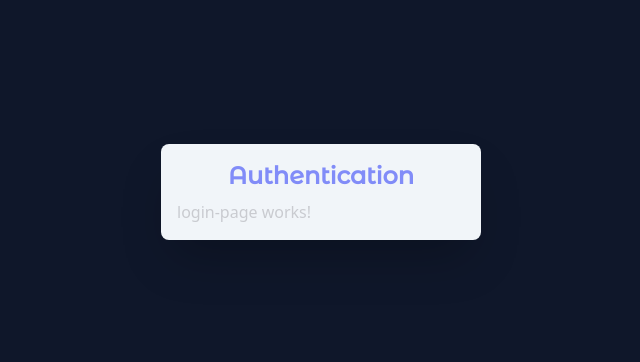
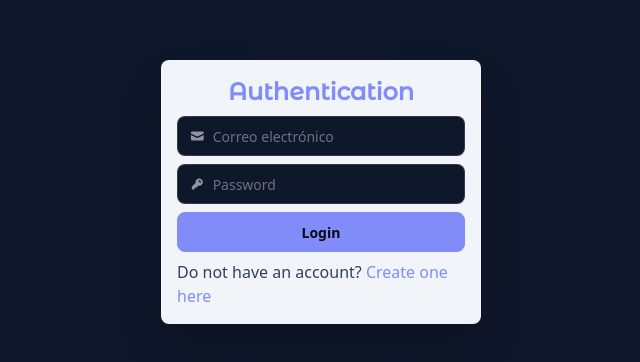
Before and after one commit to marco-soria/ang-teslo-shop, an Angular app: page /auth/login in a window 1280 px wide. Shown: the part 208-570 px from the top of the page, without its empty margins (319-959 px from the left). Built offline with nearby package versions, Linux system fonts and the light colour scheme.

Commit message:
added authservice interceptor and guard

```diff
--- /dev/null
+++ b/src/app/auth/interceptors/auth.interceptor.ts
@@ -0,0 +1,15 @@
+import { HttpHandlerFn, HttpRequest } from '@angular/common/http';
+import { inject } from '@angular/core';
+import { AuthService } from '@auth/services/auth.service';
+
+export function authInterceptor(
+  req: HttpRequest<unknown>,
+  next: HttpHandlerFn
+) {
+  const token = inject(AuthService).token();
+
+  const newReq = req.clone({
+    headers: req.headers.append('Authorization', `Bearer ${token}`),
+  });
+  return next(newReq);
+}
--- /dev/null
+++ b/src/app/auth/interfaces/auth-response.interface.ts
@@ -0,0 +1,6 @@
+import { User } from './user.interface';
+
+export interface AuthResponse {
+  user: User;
+  token: string;
+}
--- a/src/app/auth/pages/login-page/login-page.component.html
+++ b/src/app/auth/pages/login-page/login-page.component.html
@@ -1 +1,77 @@
-<p>login-page works!</p>
+<form
+  class="flex flex-col gap-2"
+  [formGroup]="loginForm"
+  (ngSubmit)="onSubmit()"
+>
+  <label class="input input-bordered flex items-center gap-2">
+    <svg
+      xmlns="http://www.w3.org/2000/svg"
+      viewBox="0 0 16 16"
+      fill="currentColor"
+      class="h-4 w-4 opacity-70"
+    >
+      <path
+        d="M2.5 3A1.5 1.5 0 0 0 1 4.5v.793c.026.009.051.02.076.032L7.674 8.51c.206.1.446.1.652 0l6.598-3.185A.755.755 0 0 1 15 5.293V4.5A1.5 1.5 0 0 0 13.5 3h-11Z"
+      />
+      <path
+        d="M15 6.954 8.978 9.86a2.25 2.25 0 0 1-1.956 0L1 6.954V11.5A1.5 1.5 0 0 0 2.5 13h11a1.5 1.5 0 0 0 1.5-1.5V6.954Z"
+      />
+    </svg>
+    <input
+      type="text"
+      class="grow"
+      placeholder="Correo electrónico"
+      formControlName="email"
+    />
+  </label>
+
+  <label class="input input-bordered flex items-center gap-2">
+    <svg
+      xmlns="http://www.w3.org/2000/svg"
+      viewBox="0 0 16 16"
+      fill="currentColor"
+      class="h-4 w-4 opacity-70"
+    >
+      <path
+        fill-rule="evenodd"
+        d="M14 6a4 4 0 0 1-4.899 3.899l-1.955 1.955a.5.5 0 0 1-.353.146H5v1.5a.5.5 0 0 1-.5.5h-2a.5.5 0 0 1-.5-.5v-2.293a.5.5 0 0 1 .146-.353l3.955-3.955A4 4 0 1 1 14 6Zm-4-2a.75.75 0 0 0 0 1.5.5.5 0 0 1 .5.5.75.75 0 0 0 1.5 0 2 2 0 0 0-2-2Z"
+        clip-rule="evenodd"
+      />
+    </svg>
+    <input
+      type="password"
+      class="grow"
+      placeholder="Password"
+      formControlName="password"
+    />
+  </label>
+
+  <button type="submit" class="btn btn-secondary">Login</button>
+
+  <p class="text-slate-700">
+    Do not have an account?
+    <a routerLink="/auth/register" class="text-secondary">Create one here</a>
+  </p>
+</form>
+
+@if(hasError()) {
+<div
+  role="alert"
+  class="alert alert-error animate-fadeIn fixed bottom-5 right-5 w-52"
+>
+  <svg
+    xmlns="http://www.w3.org/2000/svg"
+    class="h-6 w-6 shrink-0 stroke-current"
+    fill="none"
+    viewBox="0 0 24 24"
+  >
+    <path
+      stroke-linecap="round"
+      stroke-linejoin="round"
+      stroke-width="2"
+      d="M10 14l2-2m0 0l2-2m-2 2l-2-2m2 2l2 2m7-2a9 9 0 11-18 0 9 9 0 0118 0z"
+    />
+  </svg>
+  <span>Please review the information entered.</span>
+</div>
+}
--- a/src/app/auth/pages/login-page/login-page.component.ts
+++ b/src/app/auth/pages/login-page/login-page.component.ts
@@ -1,10 +1,54 @@
-import { Component } from '@angular/core';
+import { Component, inject, signal } from '@angular/core';
+import { FormBuilder, ReactiveFormsModule, Validators } from '@angular/forms';
+import { Router, RouterLink } from '@angular/router';
+
+import { AuthService } from '@auth/services/auth.service';
 
 @Component({
   selector: 'app-login-page',
-  imports: [],
-  templateUrl: './login-page.component.html'
+  imports: [RouterLink, ReactiveFormsModule],
+  templateUrl: './login-page.component.html',
 })
 export class LoginPageComponent {
+  fb = inject(FormBuilder);
+  hasError = signal(false);
+  isPosting = signal(false);
+  router = inject(Router);
 
+  authService = inject(AuthService);
+
+  loginForm = this.fb.group({
+    email: ['', [Validators.required, Validators.email]],
+    password: ['', [Validators.required, Validators.minLength(6)]],
+  });
+
+  onSubmit() {
+    if (this.loginForm.invalid) {
+      this.hasError.set(true);
+      setTimeout(() => {
+        this.hasError.set(false);
+      }, 2000);
+      return;
+    }
+
+    const { email = '', password = '' } = this.loginForm.value;
+
+    this.authService.login(email!, password!).subscribe((isAuthenticated) => {
+      if (isAuthenticated) {
+        this.router.navigateByUrl('/');
+        return;
+      }
+
+      this.hasError.set(true);
+      setTimeout(() => {
+        this.hasError.set(false);
+      }, 2000);
+    });
+  }
+
+  // Check Authentication
+
+  // Registro
+
+  // Logout
 }
--- a/src/app/auth/pages/register-page/register-page.component.html
+++ b/src/app/auth/pages/register-page/register-page.component.html
@@ -1 +1,2 @@
 <p>register-page works!</p>
+,
--- a/src/app/auth/pages/register-page/register-page.component.ts
+++ b/src/app/auth/pages/register-page/register-page.component.ts
@@ -3,8 +3,6 @@ import { Component } from '@angular/core';
 @Component({
   selector: 'app-register-page',
   imports: [],
-  templateUrl: './register-page.component.html'
+  templateUrl: './register-page.component.html',
 })
-export class RegisterPageComponent {
-
-}
+export class RegisterPageComponent {}
--- /dev/null
+++ b/src/app/auth/services/auth.service.ts
@@ -0,0 +1,91 @@
+import { HttpClient } from '@angular/common/http';
+import { computed, inject, Injectable, signal } from '@angular/core';
+import { rxResource } from '@angular/core/rxjs-interop';
+import { catchError, map, Observable, of } from 'rxjs';
+import { environment } from 'src/environments/environment';
+
+import { AuthResponse } from '@auth/interfaces/auth-response.interface';
+import { User } from '@auth/interfaces/user.interface';
+
+type AuthStatus = 'checking' | 'authenticated' | 'not-authenticated';
+const baseUrl = environment.baseUrl;
+
+@Injectable({ providedIn: 'root' })
+export class AuthService {
+  private _authStatus = signal<AuthStatus>('checking');
+  private _user = signal<User | null>(null);
+  private _token = signal<string | null>(localStorage.getItem('token'));
+
+  private http = inject(HttpClient);
+
+  checkStatusResource = rxResource({
+    stream: () => this.checkStatus(),
+  });
+
+  authStatus = computed<AuthStatus>(() => {
+    if (this._authStatus() === 'checking') return 'checking';
+
+    if (this._user()) {
+      return 'authenticated';
+    }
+
+    return 'not-authenticated';
+  });
+
+  user = computed(() => this._user());
+  token = computed(this._token);
+
+  login(email: string, password: string): Observable<boolean> {
+    return this.http
+      .post<AuthResponse>(`${baseUrl}/auth/login`, {
+        email: email,
+        password: password,
+      })
+      .pipe(
+        map((resp) => this.handleAuthSuccess(resp)),
+        catchError((error: any) => this.handleAuthError(error))
+      );
+  }
+
+  checkStatus(): Observable<boolean> {
+    const token = localStorage.getItem('token');
+    if (!token) {
+      this.logout();
+      return of(false);
+    }
+
+    return this.http
+      .get<AuthResponse>(`${baseUrl}/auth/check-status`, {
+        // headers: {
+        //   Authorization: `Bearer ${token}`,
+        // },
+      })
+      .pipe(
+        map((resp) => this.handleAuthSuccess(resp)),
+        catchError((error: any) => this.handleAuthError(error))
+      );
+  }
+
+  logout() {
+    this._user.set(null);
+    this._token.set(null);
+    this._authStatus.set('not-authenticated');
+
+    localStorage.removeItem('token');
+  }
+
+  private handleAuthSuccess({ token, user }: AuthResponse) {
+    this._user.set(user);
+    this._authStatus.set('authenticated');
+    this._token.set(token);
+
+    localStorage.setItem('token', token);
+
+    return true;
+  }
+
+  private handleAuthError(error: any) {
+    this.logout();
+    return of(false);
+  }
+}
```
Also changed, not shown: src/app/products/store-front/pages/home-page/home-page.component.ts (added).
